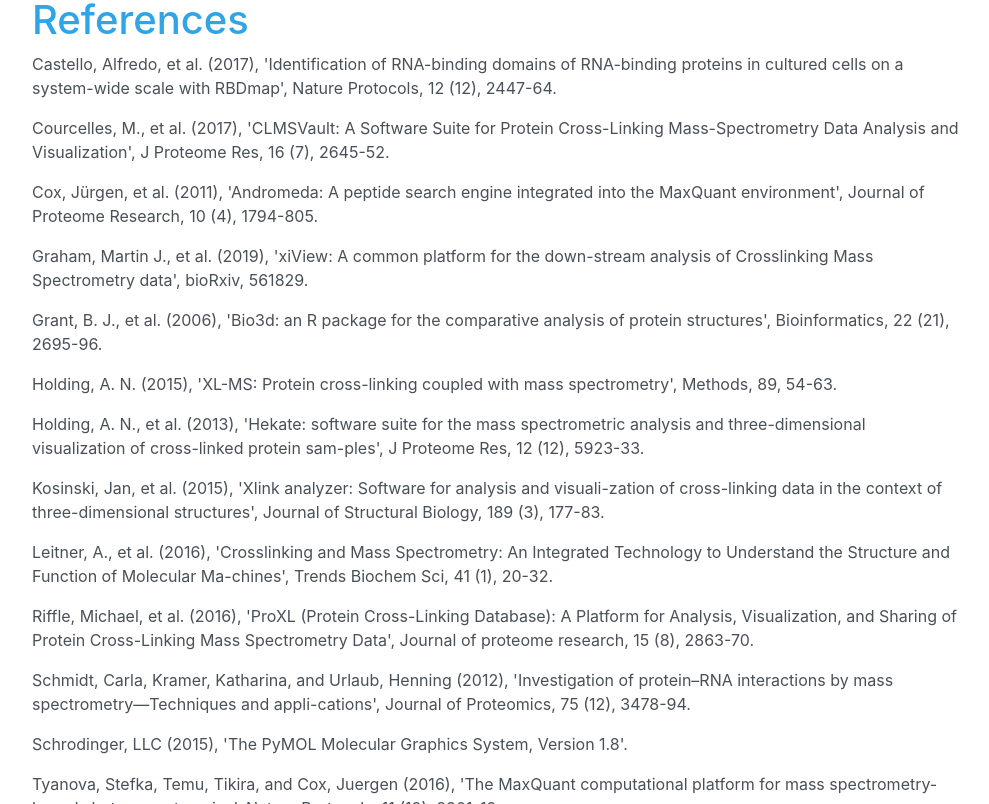
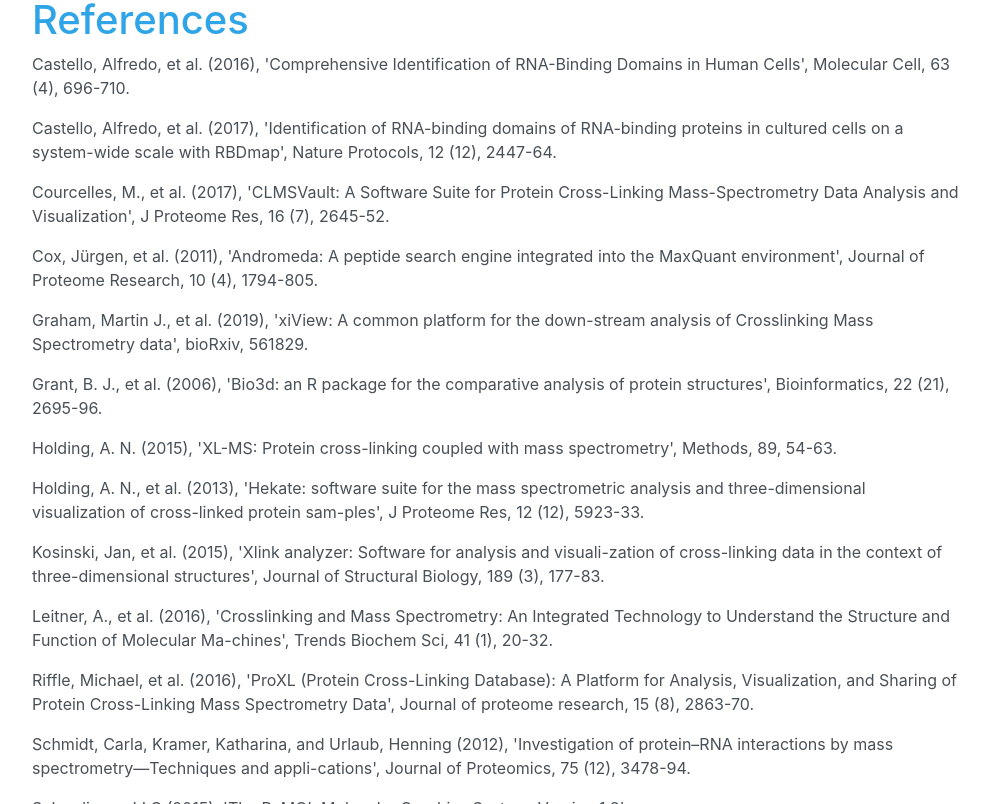
Before and after one commit to egmg726/egmg726.github.io, a Jekyll site: the page built from crisscrosslinker/index.html, in a window 1280 px wide and 900 px high, scrolled down 3283 px, cut to the strip 96-900 px from the top of the window. Shown: the whole strip, without its empty margins (158-1147 px from the left). Built offline with Jekyll 4.4.1, drawn with Linux system fonts in a browser that asks for light colours.

Commit message:
added reference

```diff
--- a/crisscrosslinker/index.html
+++ b/crisscrosslinker/index.html
@@ -191,7 +191,7 @@
 	</div>
 	<div class="row" style="padding-left:30px">
 
-
+<p>Castello, Alfredo, et al. (2016), 'Comprehensive Identification of RNA-Binding Domains in Human Cells', Molecular Cell, 63 (4), 696-710.</p>
 <p>Castello, Alfredo, et al. (2017), 'Identification of RNA-binding domains of RNA-binding proteins in cultured cells on a system-wide scale with RBDmap', Nature Protocols, 12 (12), 2447-64.</p>
 <p>Courcelles, M., et al. (2017), 'CLMSVault: A Software Suite for Protein Cross-Linking Mass-Spectrometry Data Analysis and Visualization', J Proteome Res, 16 (7), 2645-52.</p>
 <p>Cox, Jürgen, et al. (2011), 'Andromeda: A peptide search engine integrated into the MaxQuant environment', Journal of Proteome Research, 10 (4), 1794-805.</p>
```
